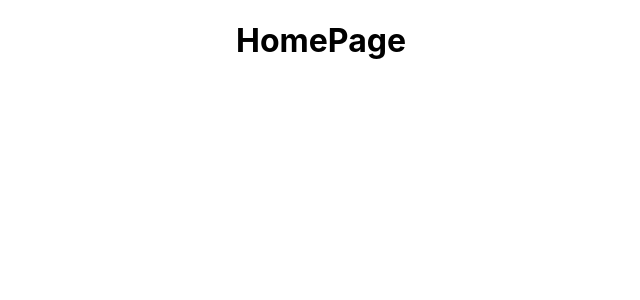
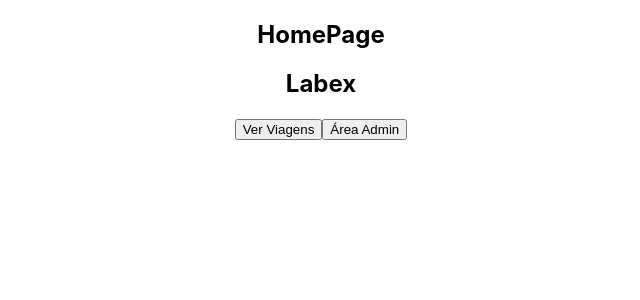
Before and after one commit to future4code/jemison-Rafael-Lopes, a React (Create React App) app in the folder modulo4/projeto-labex/labex/: page / in a window 1280 px wide. Shown: the top 300 px of the page, without its empty margins (319-959 px from the left). Built offline with nearby package versions, Linux system fonts and the light colour scheme.

Commit message:
Criar rotas homepage e listtripspage

```diff
--- a/modulo4/projeto-labex/labex/src/components/Pages/AdminHomePage.js
+++ b/modulo4/projeto-labex/labex/src/components/Pages/AdminHomePage.js
@@ -1,6 +1,9 @@
 import React from 'react'
 
 function AdminHomePage() {
+
+
+
   return (
     <div>
     <h1>AdminHomePage</h1>
--- a/modulo4/projeto-labex/labex/src/components/Pages/HomePage.js
+++ b/modulo4/projeto-labex/labex/src/components/Pages/HomePage.js
@@ -1,10 +1,24 @@
 import React from 'react'
+import { useNavigate } from 'react-router-dom';
 
 function HomePage() {
+
+  const navigate = useNavigate();
+
+  const goToListTripsPage = () => {
+    navigate('listTripsPage')
+  }
+
+  const goToAdminHomePage = () =>{
+    navigate('adminHomePage')
+  }
   return (
-    <div>
-    <h1>HomePage</h1>
-    </div>
+    <section>
+      <h1>HomePage</h1>
+      <h1>Labex</h1>
+      <button onClick={goToListTripsPage} >Ver Viagens</button>
+      <button onClick={goToAdminHomePage} >Área Admin</button>
+    </section>
   )
 }
 
--- a/modulo4/projeto-labex/labex/src/components/Pages/ListTripsPage.js
+++ b/modulo4/projeto-labex/labex/src/components/Pages/ListTripsPage.js
@@ -1,9 +1,17 @@
 import React from 'react'
+import { useNavigate } from 'react-router-dom';
 
 function ListTripsPage() {
+
+  const navigate=useNavigate();
+
+  const goToHome=()=>{
+    navigate('/')
+  }
   return (
     <div>
     <h1>ListTripsPage</h1>
+    <button onClick={goToHome} >Home</button>
     </div>
   )
 }
--- a/modulo4/projeto-labex/labex/src/components/Router.js
+++ b/modulo4/projeto-labex/labex/src/components/Router.js
@@ -1,14 +1,18 @@
 import React from 'react';
-import { BrowserRouter, Routes, Route } from 'react-router-dom';
+import { BrowserRouter, Route, Routes } from 'react-router-dom';
+import AdminHomePage from './Pages/AdminHomePage';
 import HomePage from './Pages/HomePage'
+import ListTripsPage from './Pages/ListTripsPage';
 
 function Router() {
   return (
-   <BrowserRouter>
-    <Routes>
-        <Route index element={<HomePage/>}/>
-    </Routes>
-   </BrowserRouter>
+    <BrowserRouter>
+      <Routes>
+        <Route index element={<HomePage />} />
+        <Route path='listTripsPage' element={<ListTripsPage />} />
+        <Route path='adminHomePage' element={<AdminHomePage/>} />
+      </Routes>
+    </BrowserRouter>
   )
 }
 
```
